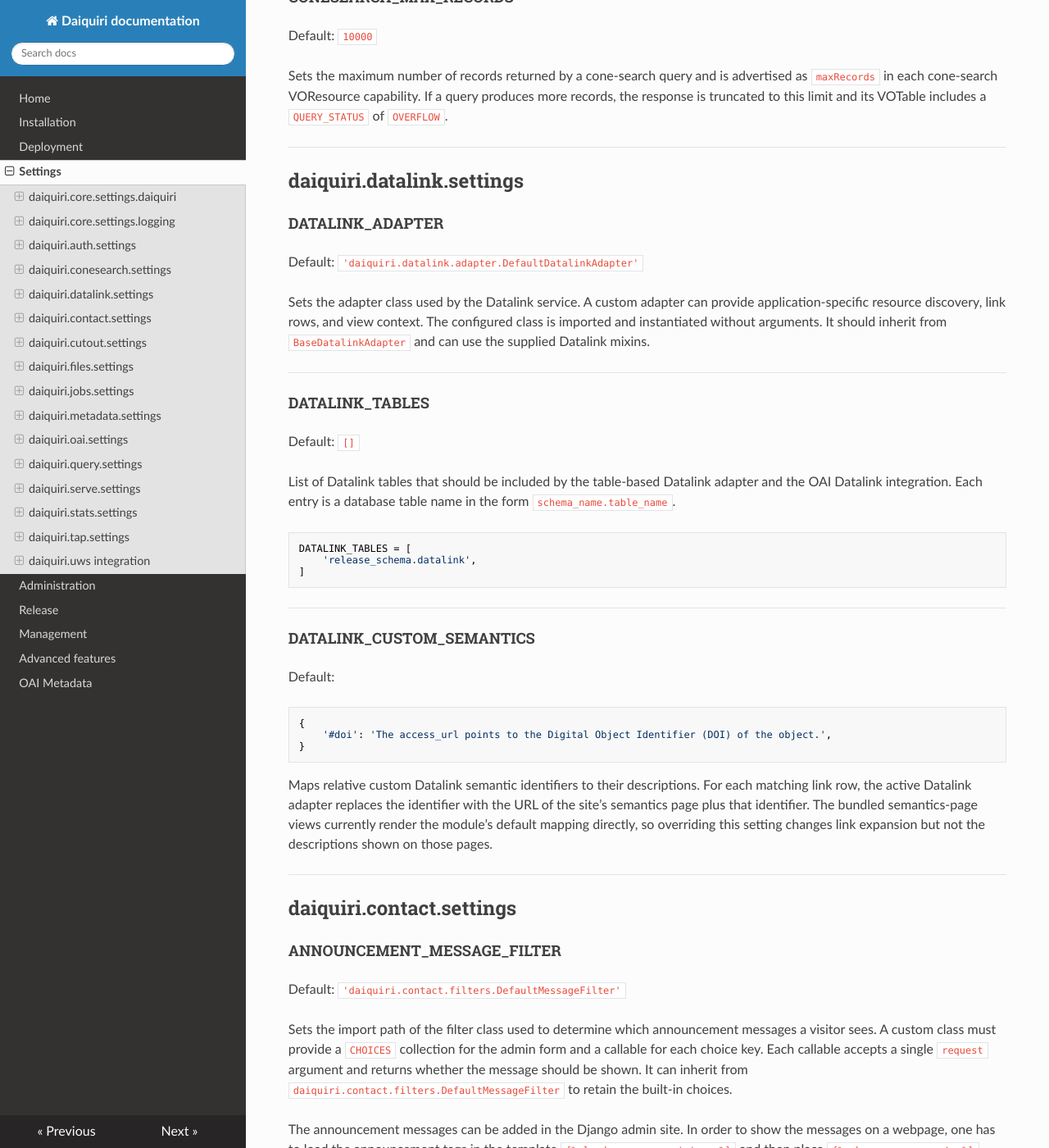
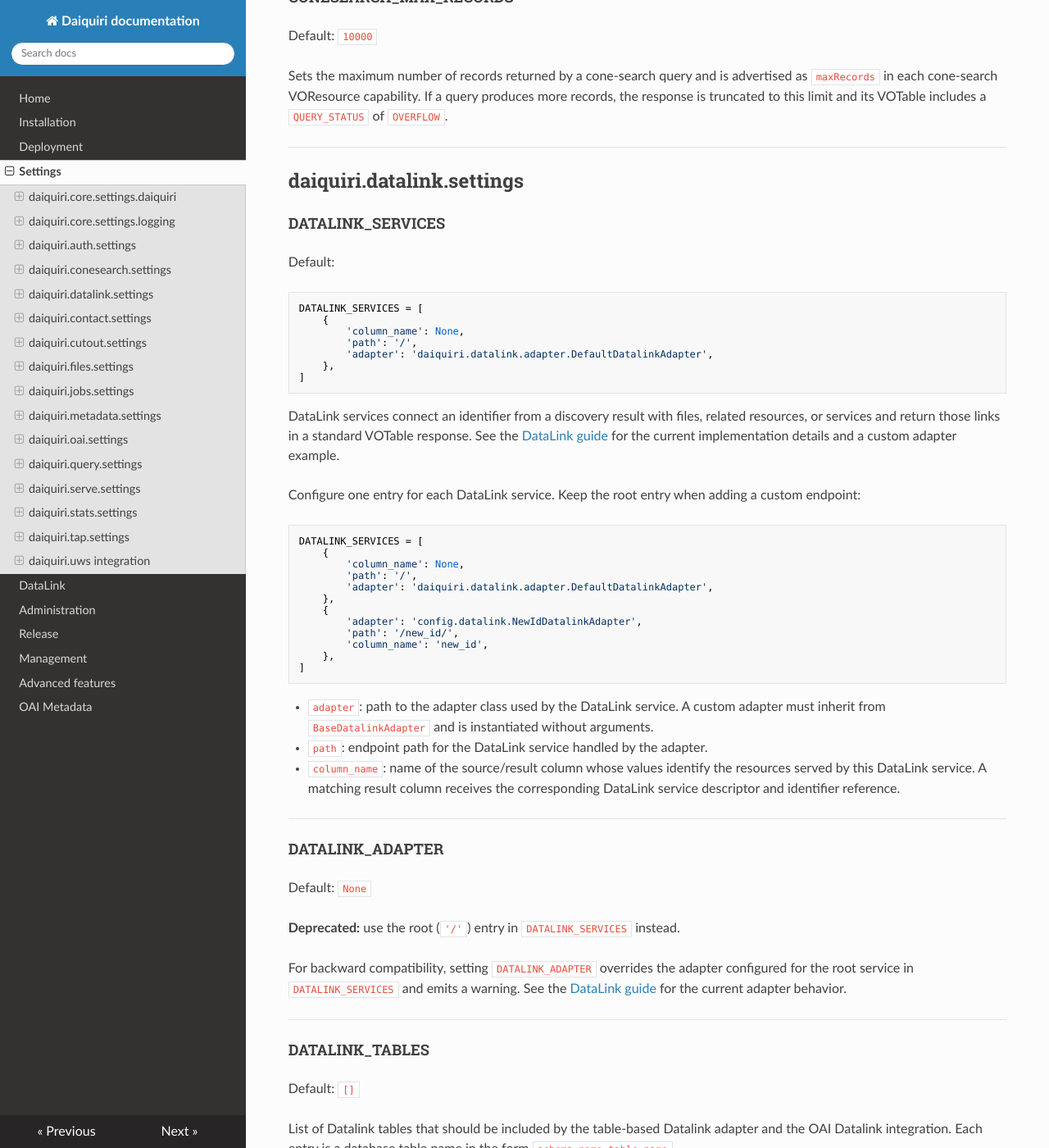
Before and after one commit to django-daiquiri/docs, an MkDocs documentation site: the page built from docs/settings.md, in a window 1280 px wide and 1400 px high, scrolled down 14028 px. Shown: the whole window at 82% size. Built offline with MkDocs 1.6.1, drawn with Linux system fonts in a browser that asks for light colours; nearby versions of some CDN libraries; some of the changed text lies outside the part shown.

Commit message:
Add docs for the new datalink behavior

````diff
--- /dev/null
+++ b/docs/datalink.md
@@ -0,0 +1,131 @@
+Custom DataLink endpoints
+=========================
+
+This page explains how to add a custom DataLink endpoint to a Daiquiri
+application. It focuses on the new service configuration and custom adapter
+path.
+
+It does not document the root DataLink service (`path: '/'`). The root service
+currently combines several behaviors and is work in progress. Keep the root
+service in your configuration when adding a custom service. For the current
+root-service documentation, see the [DataLink settings](settings.md#daiquiridatalinksettings)
+and the [administration notes](administration.md#notes-on-datalink).
+
+DataLink connects an identifier from a discovery result with a file, related
+resource, or service. Daiquiri returns these links using the IVOA DataLink
+protocol. See the [official IVOA DataLink recommendation](https://www.ivoa.net/documents/DataLink/).
+
+Configure a custom service
+--------------------------
+
+Add a new entry to `DATALINK_SERVICES`. Keep the root entry and add the custom
+entry alongside it:
+
+```python
+DATALINK_SERVICES = [
+    {
+        'column_name': None,
+        'path': '/',
+        'adapter': 'daiquiri.datalink.adapter.DefaultDatalinkAdapter',
+    },
+    {
+        'adapter': 'config.datalink.NewIdDatalinkAdapter',
+        'path': '/new_id/',
+        'column_name': 'new_id',
+    },
+]
+```
+
+The three fields in the custom entry have separate responsibilities:
+
+* `adapter` is the import path of the adapter class used by the custom
+  endpoint. The class must inherit from `BaseDatalinkAdapter` and is
+  instantiated without arguments.
+* `path` identifies the endpoint family handled by the adapter. A path such as
+  `'/new_id/'` creates:
+
+  * `/datalink/new_id/links`
+  * `/datalink/new_id/view`
+  * `/datalink/new_id/availability`
+  * `/datalink/new_id/capabilities`
+
+* `column_name` identifies the result column whose values are the identifiers
+  served by this custom endpoint. A matching result column receives the
+  DataLink service descriptor and identifier reference.
+
+The endpoint family is independent of result-column linking. Setting
+`column_name` to `None` leaves the result-column association unset, but the
+configured endpoint and adapter still remain available.
+
+Minimal custom adapter
+----------------------
+
+The following is an intentionally minimal adapter example. It contains only
+the `get_datalink_rows` method and is shown as a Markdown example; no Python
+file is added to the Daiquiri documentation repository.
+
+```python
+from daiquiri.datalink.adapter import BaseDatalinkAdapter
+
+
+class NewIdDatalinkAdapter(BaseDatalinkAdapter):
+    def get_datalink_rows(self, identifiers, **kwargs):
+        return [
+            [
+                identifier,
+                f'https://example.org/data/{identifier}.fits',
+                None,
+                None,
+                'Example FITS file',
+                '#this',
+                'application/fits',
+                None,
+            ]
+            for identifier in identifiers
+        ]
+```
+
+`identifiers` contains the values requested through the DataLink `ID`
+parameter. Each returned row currently contains these values in order:
+
+| Value | Meaning |
+| --- | --- |
+| `ID` | Input identifier |
+| `access_url` | URL of the linked data or service |
+| `service_def` | Reference to a service descriptor, if applicable |
+| `error_message` | Error text when the link cannot be created |
+| `description` | Human-readable description of the link |
+| `semantics` | DataLink semantic identifier |
+| `content_type` | MIME type of the linked content |
+| `content_length` | Size of the linked content in bytes, if known |
+
+The `https://example.org/` URL is a placeholder. Replace it with the URL of
+the resource or service provided by the application.
+
+UCD metadata
+------------
+
+For a custom endpoint, `column_name` is the setting that associates a result
+column with the service. The UCD `meta.id;meta.ref` is used for automatic
+recognition of root-service identifier columns; root-service behavior is not
+covered by this guide.
+
+Calling the endpoint
+--------------------
+
+The custom links endpoint accepts one or more `ID` parameters:
+
+```text
+/datalink/new_id/links?ID=<identifier>
+```
+
+It returns a DataLink VOTable by default. JSON can be requested with
+`RESPONSEFORMAT=application/json`:
+
+```text
+/datalink/new_id/links?ID=<identifier>&RESPONSEFORMAT=application/json
+```
+
+The `view` endpoint presents the links in a browser-oriented view. The
+`availability` and `capabilities` endpoints provide the corresponding VO
+service metadata.
--- a/docs/settings.md
+++ b/docs/settings.md
@@ -678,14 +678,62 @@
 daiquiri.datalink.settings
 --------------------------
 
+#### DATALINK_SERVICES
+
+Default:
+
+```python
+DATALINK_SERVICES = [
+    {
+        'column_name': None,
+        'path': '/',
+        'adapter': 'daiquiri.datalink.adapter.DefaultDatalinkAdapter',
+    },
+]
+```
+
+DataLink services connect an identifier from a discovery result with files,
+related resources, or services and return those links in a standard VOTable
+response. See the [DataLink guide](datalink.md) for the current implementation
+details and a custom adapter example.
+
+Configure one entry for each DataLink service. Keep the root entry when adding
+a custom endpoint:
+
+```python
+DATALINK_SERVICES = [
+    {
+        'column_name': None,
+        'path': '/',
+        'adapter': 'daiquiri.datalink.adapter.DefaultDatalinkAdapter',
+    },
+    {
+        'adapter': 'config.datalink.NewIdDatalinkAdapter',
+        'path': '/new_id/',
+        'column_name': 'new_id',
+    },
+]
+```
+
+* `adapter`: path to the adapter class used by the DataLink service. A custom
+  adapter must inherit from `BaseDatalinkAdapter` and is instantiated without
+  arguments.
+* `path`: endpoint path for the DataLink service handled by the adapter.
+* `column_name`: name of the source/result column whose values identify the
+  resources served by this DataLink service. A matching result column receives
+  the corresponding DataLink service descriptor and identifier reference.
+
+---
+
 #### DATALINK_ADAPTER
 
-Default: `'daiquiri.datalink.adapter.DefaultDatalinkAdapter'`
+Default: `None`
 
-Sets the adapter class used by the Datalink service. A custom adapter can
-provide application-specific resource discovery, link rows, and view context.
-The configured class is imported and instantiated without arguments. It should
-inherit from `BaseDatalinkAdapter` and can use the supplied Datalink mixins.
+**Deprecated:** use the root (`'/'`) entry in `DATALINK_SERVICES` instead.
+
+For backward compatibility, setting `DATALINK_ADAPTER` overrides the adapter
+configured for the root service in `DATALINK_SERVICES` and emits a warning. See
+the [DataLink guide](datalink.md) for the current adapter behavior.
 
 ---
 
@@ -715,12 +763,8 @@
 }
 ```
 
-Maps relative custom Datalink semantic identifiers to their descriptions. For
-each matching link row, the active Datalink adapter replaces the identifier
-with the URL of the site's semantics page plus that identifier. The bundled
-semantics-page views currently render the module's default mapping directly,
-so overriding this setting changes link expansion but not the descriptions
-shown on those pages.
+Maps relative custom Datalink semantic identifiers to their descriptions. See
+the [DataLink guide](datalink.md) for the current semantics behavior.
 
 ---
 
--- a/mkdocs.yml
+++ b/mkdocs.yml
@@ -5,6 +5,7 @@
   - Installation: installation.md
   - Deployment: deployment.md
   - Settings: settings.md
+  - DataLink: datalink.md
   - Administration: administration.md
   - Release: release.md
   - Management: management.md
````
